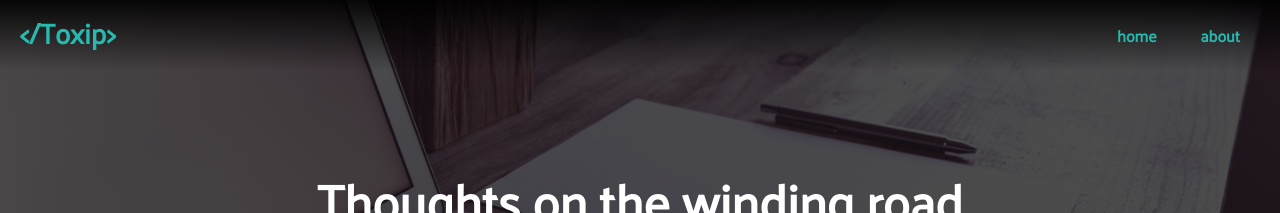
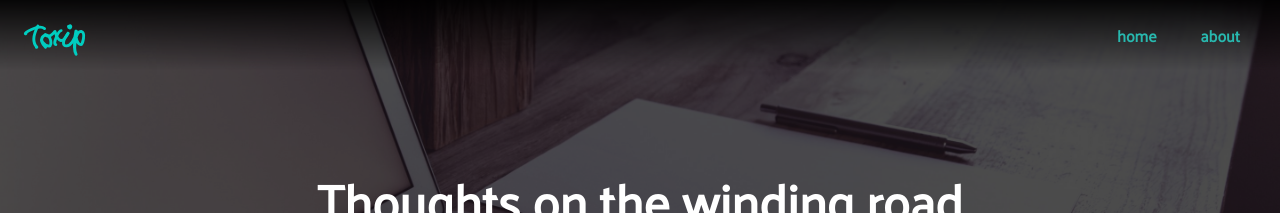
Before and after one commit to topiasv/toxip.net, a Jekyll site: the page built from index.html, in a window 1280 px wide. Shown: the top 213 px of the page. Built offline with Jekyll 4.4.1, drawn with Linux system fonts in a browser that asks for light colours; nearby versions of some CDN libraries.

Commit message:
Add new logo

```diff
--- a/_config.yml
+++ b/_config.yml
@@ -3,7 +3,7 @@ author: Toxip, Topias Vainio
 bio: A fledgling coder, language enthusiast and a deep thinking poet. Dabbling
   with too many things at the same time is his speciality.
 email: toxip@toxip.net
-baseurl: "/"
+baseurl: ""
 url: "http://toxip.net"
 twitter_username: kyuu9sha
 github_username:  topiasv
--- a/_includes/head.html
+++ b/_includes/head.html
@@ -2,7 +2,7 @@
   <head>
     <meta charset="utf-8">
     <meta http-equiv="x-ua-compatible" content="ie=edge">
-    <meta name="viewport" content="width=device-width, initial-scale=1.0">
+    <meta name="viewport" content="width=device-width, initial-scale=1.0, user-scalable=0">
 
     <title>{% if page.title %}{{ page.title }}{% else %}{{ site.title }}{% endif %}</title>
 
--- a/_includes/nav.html
+++ b/_includes/nav.html
@@ -1,7 +1,7 @@
 
 <div id="navbar">
   <a class="site-logo" href="/">
-    &lt;/Toxip&gt;
+    <img class="svg" src="/img/signature.svg" alt="Toxip">
   </a>
   <div id="menu-toggle" onclick=toggleMenu()>
     <span></span>
--- a/css/main.css
+++ b/css/main.css
@@ -47,21 +47,21 @@ a {
   float:left;
   display: block;
   margin: 0;
-  padding: 7px 0 0 20px;
-  font-size: 28px;
-  font-weight: bold;
-  color: white;
+  padding: 20px 0 0 20px;
   transition: .3s;
 }
 
-.site-logo:active {
-  color: #28b9af;
-  background: transparent;
+.site-logo .svg {
+  filter: invert(1);
+  height: 40px;
+  transition: .3s;
 }
 
-html:not(.can-touch) .site-logo:hover {
-  color: #28b9af;
+html:not(.can-touch) .site-logo:hover .svg,
+.site-logo:active .svg {
+  filter: invert(.5) sepia(1) saturate(5) hue-rotate(130deg);
 }
+
 
 /* Navbar */
 
@@ -126,9 +126,17 @@ html:not(.can-touch) #nav a:hover {
 }
 
 #navbar.scrolled .site-logo {
-  padding-top: 5px;
-  color: black;
-  font-size: 20px;
+  padding-top: 10px;
+}
+
+#navbar.scrolled .site-logo .svg {
+  filter: invert(0);
+  height: 35px;
+}
+
+html:not(.can-touch) #navbar.scrolled .site-logo:hover .svg,
+#navbar.scrolled .site-logo:active .svg {
+  filter: invert(.5) sepia(1) saturate(5) hue-rotate(130deg);
 }
 
 /* content */
@@ -571,8 +579,8 @@ hr.toxip-style:after {
     padding-top: 50px;
   }
 
-  #navbar.expanded .site-logo {
-    color: black;
+  #navbar.expanded .site-logo .svg {
+    filter: invert(0);
   }
 
   #nav ul {
@@ -605,10 +613,7 @@ hr.toxip-style:after {
 
   .site-logo {
     margin: 0;
-    padding: 7px 0 0 15px;
-    font-size: 28px;
-    color: white;
-    transition: .3s;
+    padding: 20px 0 0 15px;
   }
 
   #nav a {
```
Also changed, not shown: Gemfile.lock (deleted), img/signature.svg (added).
